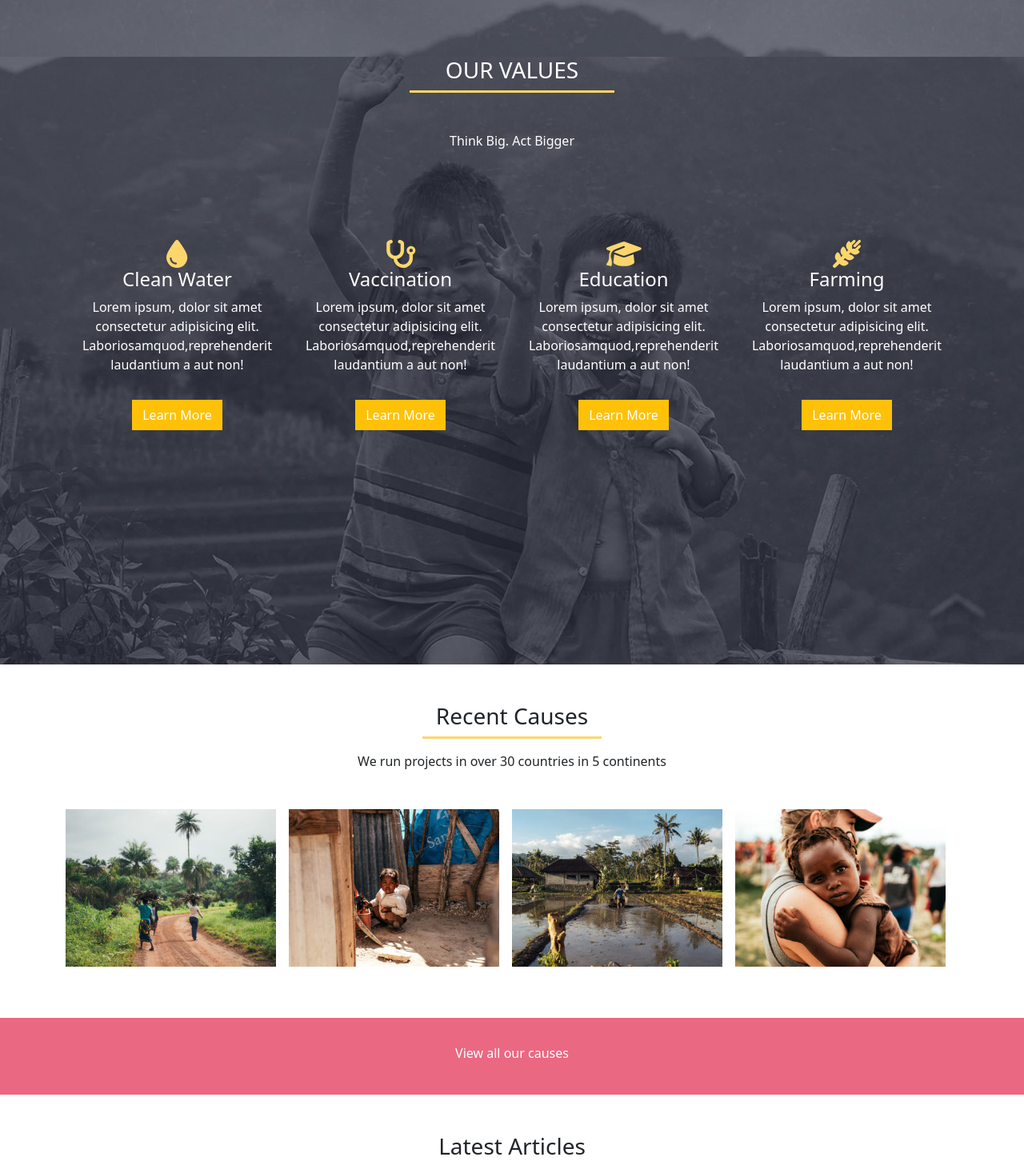
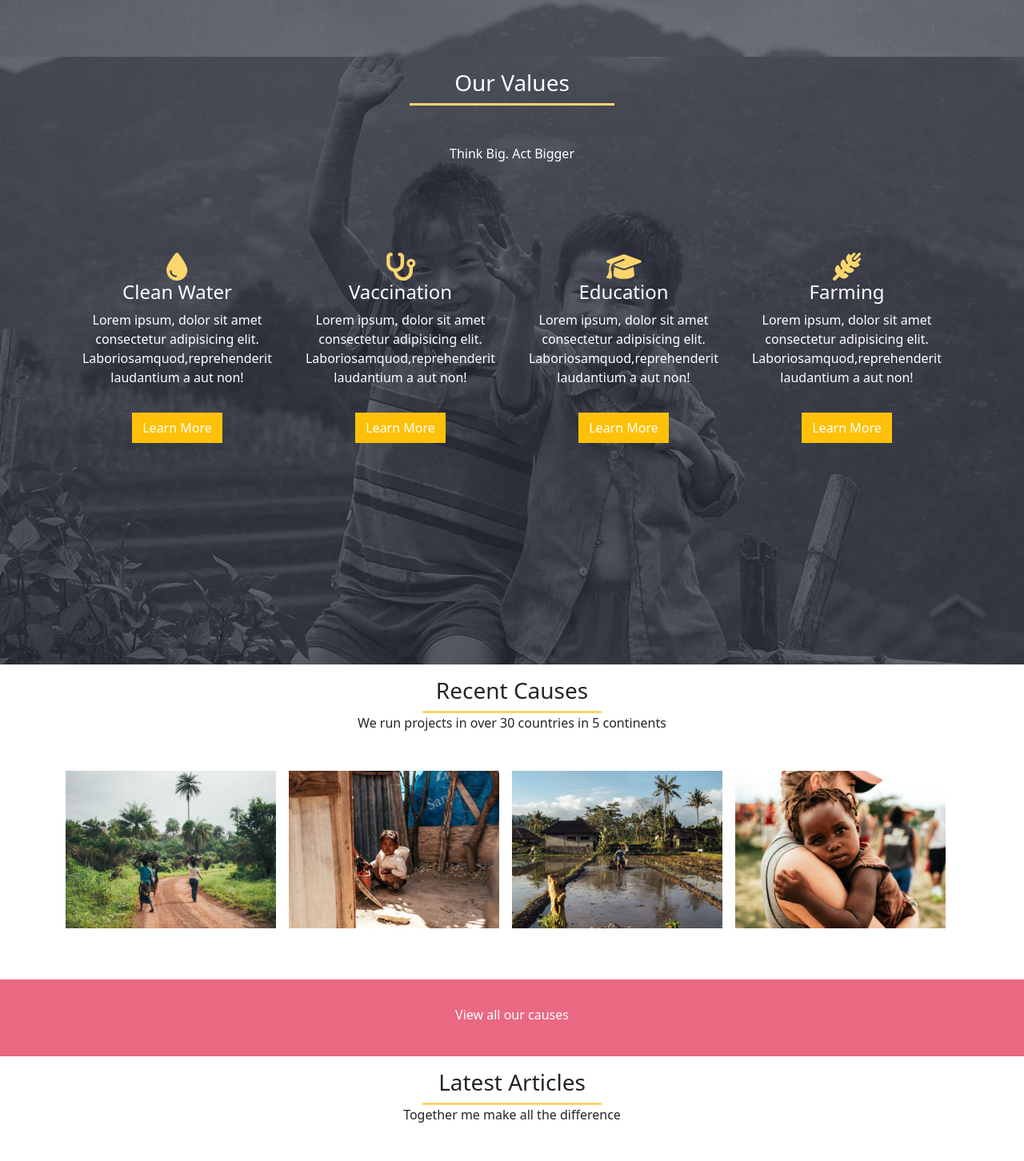
Before and after one commit to giuseppevignanello/proj-html-vuejs, a Vue app: page / in a window 1280 px wide. Shown: the part 1440-2892 px from the top of the page at 80% size. Built offline with nearby package versions, Linux system fonts and the light colour scheme.

Commit message:
add Section Title component

```diff
--- a/src/components/LatestArticles.vue
+++ b/src/components/LatestArticles.vue
@@ -2,16 +2,19 @@
 import ArticlesRightSide from "./ArticlesRightSide.vue"
 import ArticlesLeftSide from "./ArticlesLeftSide.vue"
 import ViewMoreArticles from "./ViewMoreArticles.vue"
+import SectionTitle from "./SectionTitle.vue"
 export default {
     name: "LatestArticles",
     components: {
         ArticlesRightSide,
         ArticlesLeftSide,
-        ViewMoreArticles
+        ViewMoreArticles,
+        SectionTitle
     },
     data() {
 
         return {
+            title: "Latest Articles",
             latestArticles: [
                 {
                     image_path: "../../public/img/photo-1444664597500-035db93e2323-177x142.jpg",
@@ -65,9 +68,7 @@ export default {
     <!-- all titles are the same -->
     <div class="container">
         <div id="Journal" class="latestArticles d-flex flex-column align-items-center">
-            <h3 class="mt-5">Latest Articles</h3>
-            <div class="bar mb-3">
-            </div>
+            <SectionTitle :title="title"/>
             <span class="mb-5">Together me make all the difference</span>
             <div class="content row row-cols-2">
                 <ArticlesLeftSide />
--- a/src/components/PageValues.vue
+++ b/src/components/PageValues.vue
@@ -1,9 +1,14 @@
 <script>
+import SectionTitle from './SectionTitle.vue';
 export default {
     name: "PageValues",
+    components: {
+        SectionTitle
+    },
     data() {
 
         return {
+            title: "Our Values",
             values: [
                 {
                     icon: ['fas', 'droplet'],
@@ -33,9 +38,7 @@ export default {
     <div id="Mission" class="pageValues text-white">
         <div class="pageValuesBg"></div>
         <div class="pageValuesText d-flex flex-column align-items-center">
-            <h3>OUR VALUES</h3>
-            <div class="bar">
-            </div>
+            <SectionTitle :title="title"/>
             <p class="my-5">Think Big. Act Bigger</p>
             <div class="container">
                 <div class="PageValuesContent d-md-flex mt-md-5 justify-content-center">
--- a/src/components/RecentCauses.vue
+++ b/src/components/RecentCauses.vue
@@ -1,10 +1,15 @@
 <script>
+import SectionTitle from "./SectionTitle.vue"
 export default {
     name: "RecentCauses",
+    components: {
+        SectionTitle
+    },
     data() {
 
 
         return {
+            title: "Recent Causes",
             photos_path: [
                 "../../public/img/avada-charity-fair-trade-featured-400x300.jpg",
                 "../../public/img/avada-charity-shelter-featured-400x300.jpg",
@@ -22,9 +27,7 @@ export default {
 <template>
     <div class="container">
         <div id="Causes" class="recentCauses d-flex flex-column align-items-center">
-            <h3 class="mt-5">Recent Causes</h3>
-            <div class="bar mb-3">
-            </div>
+            <SectionTitle :title="title"/>
             <span class="mb-5">We run projects in over 30 countries in 5 continents</span>
             <div class="photos d-flex mb-5">
                 <div class="image me-3" v-for="photo in this.photos_path">
--- /dev/null
+++ b/src/components/SectionTitle.vue
@@ -0,0 +1,22 @@
+
+<script>
+export default {
+    props: {
+        title: String
+    },
+    data() {
+
+
+        return {}
+    }
+}
+</script>
+
+<template>
+    <h3 class="mt-3">{{title}}</h3>
+    <div class="bar">
+    </div>
+</template>
+
+
+<style lang="scss" scoped></style>
```
